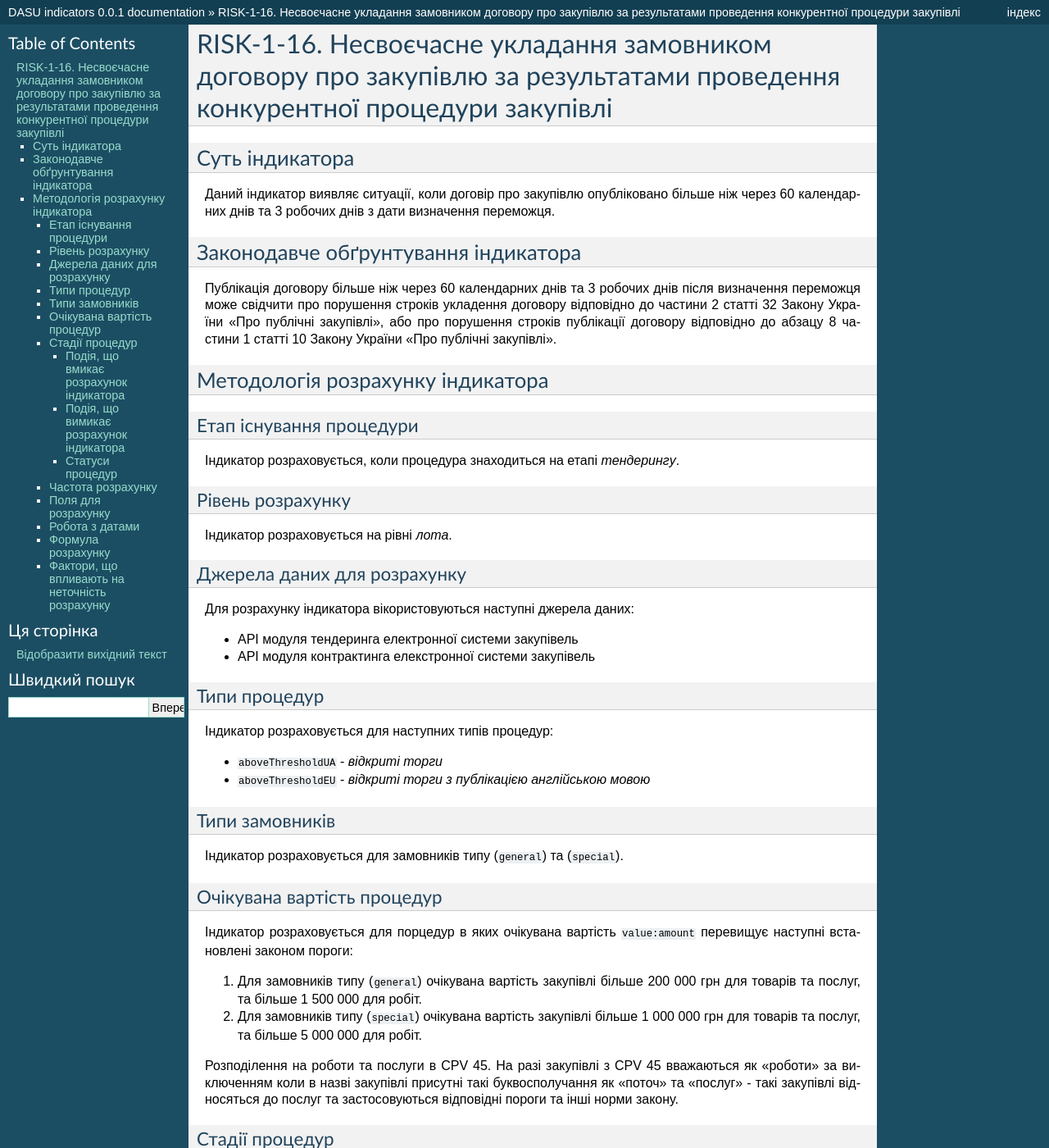
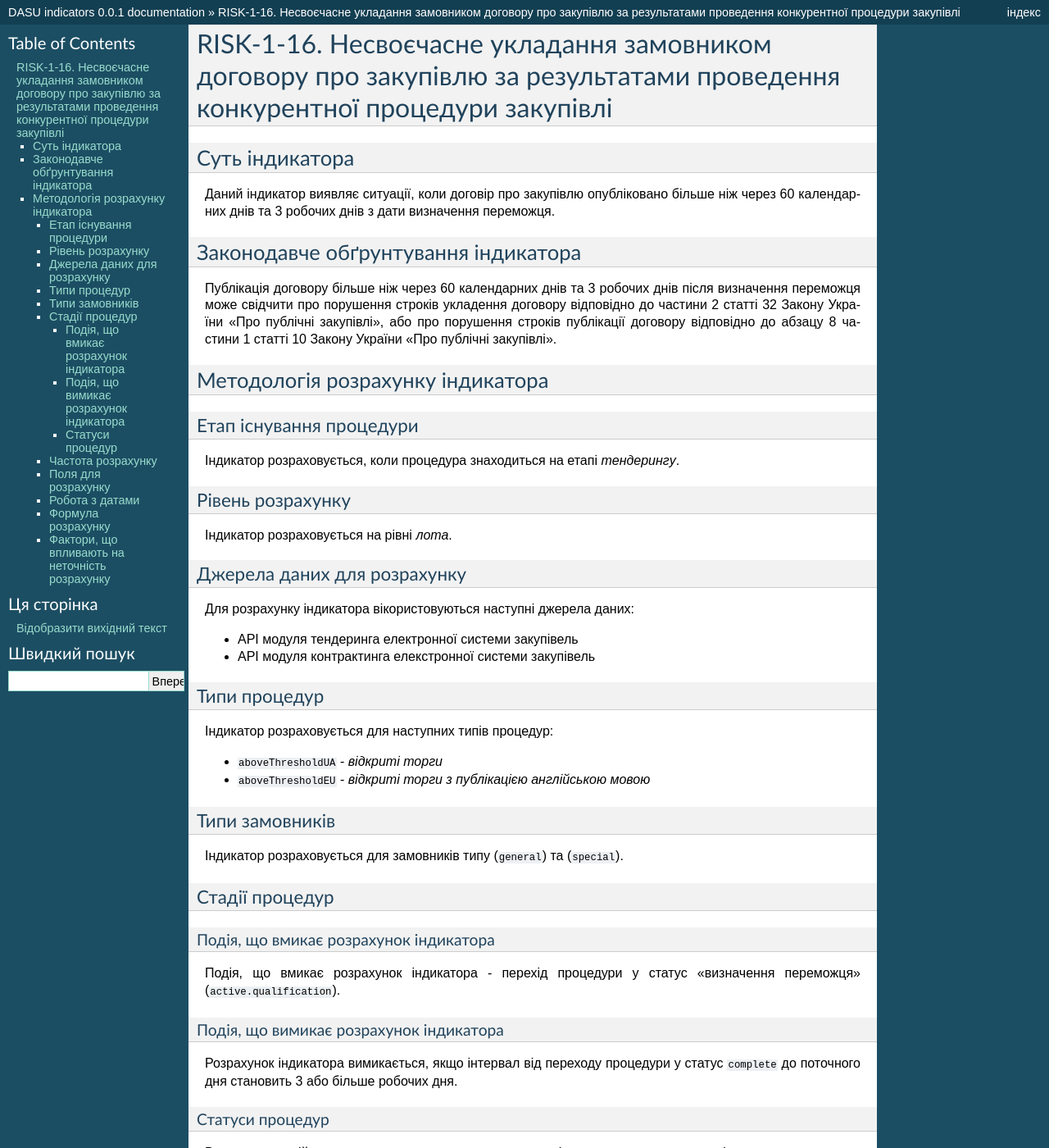
Before and after one commit to dbolshev/indicators-docs, a Sphinx documentation site: the page built from docs/RISK-1-16.rst, in a window 1280 px wide and 1400 px high. Shown: the whole window at 82% size. Built offline with Sphinx 7.4.7, drawn with Linux system fonts in a browser that asks for light colours; some of the changed text lies outside the part shown.

Commit message:
Update RISK-1-16.rst

```diff
--- a/docs/RISK-1-16.rst
+++ b/docs/RISK-1-16.rst
@@ -49,15 +49,6 @@ RISK-1-16. Несвоєчасне укладання замовником дог
 
 Індикатор розраховується для замовників типу (``general``) та (``special``).
 
-Очікувана вартість процедур
-===========================
-
-Індикатор розраховується для порцедур в яких очікувана вартість ``value:amount`` перевищує наступні встановлені законом пороги:
-
-1) Для замовників типу (``general``) очікувана вартість закупівлі більше 200 000 грн для товарів та послуг, та більше 1 500 000 для робіт.
-2) Для замовників типу  (``special``) очікувана вартість закупівлі більше 1 000 000 грн для товарів та послуг, та більше 5 000 000 для робіт.
-
-Розподілення на роботи та послуги в CPV 45. На разі закупівлі з CPV 45 вважаються як "роботи" за виключенням коли в назві закупівлі присутні такі буквосполучання як "поточ" та "послуг" - такі закупівлі відносяться до послуг та застосовуються відповідні пороги та інші норми закону.
 
 Стадії процедур
 ===============
@@ -70,7 +61,7 @@ RISK-1-16. Несвоєчасне укладання замовником дог
 Подія, що вимикає розрахунок індикатора
 ---------------------------------------
 
-Розрахунок індикатора вимикається, якщо інтервал від переходу процедури у статус ``complete`` до поточного дня становить 2 або більше дня.
+Розрахунок індикатора вимикається, якщо інтервал від переходу процедури у статус ``complete`` до поточного дня становить 3 або більше робочих дня.
 
 Статуси процедур
 ----------------
```
